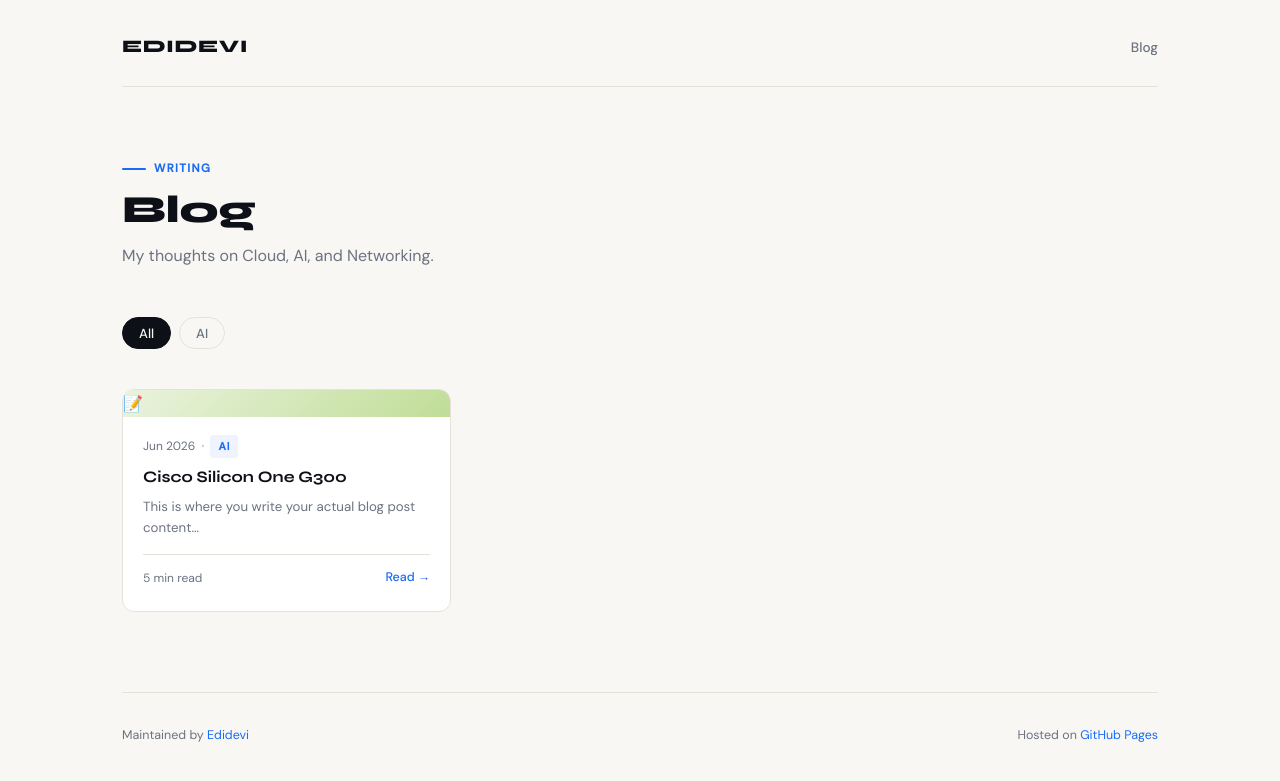
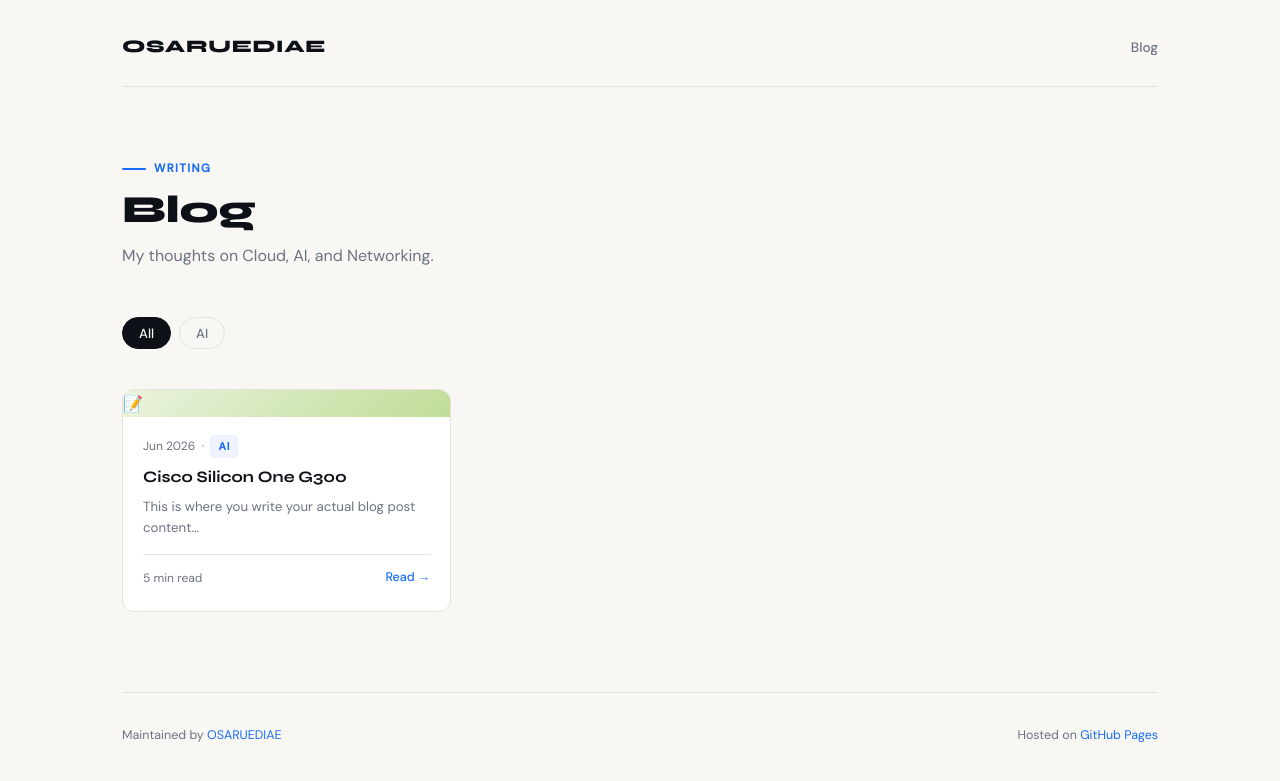
Before and after one commit to Edidevi/Blog, a Jekyll site: the page built from index.html, in a window 1280 px wide. Shown: the top 781 px of the page. Built offline with Jekyll 4.4.1, drawn with Linux system fonts in a browser that asks for light colours.

Commit message:
Update _config.yml

```diff
--- a/_config.yml
+++ b/_config.yml
@@ -1,4 +1,4 @@
-title: Edidevi
+title: OSARUEDIAE
 github_username: Edidevi
 
 plugins: []
```
